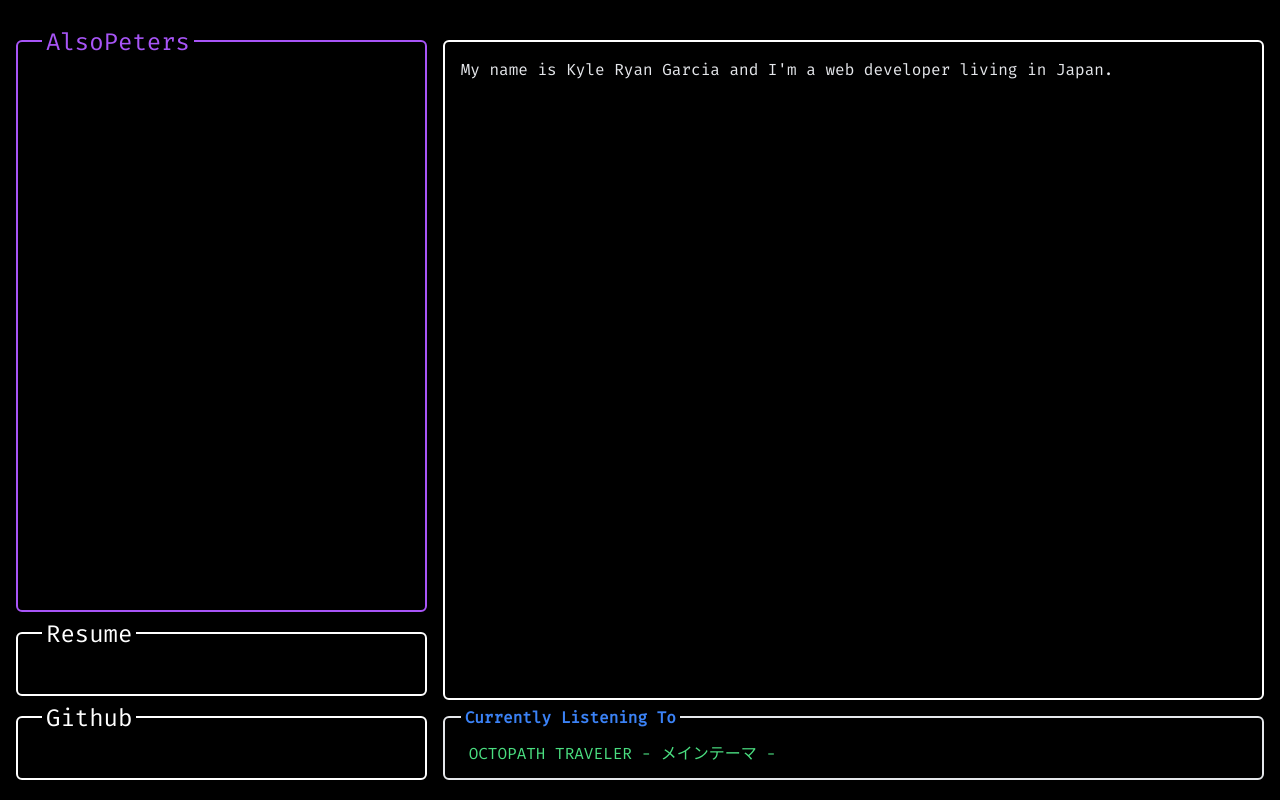
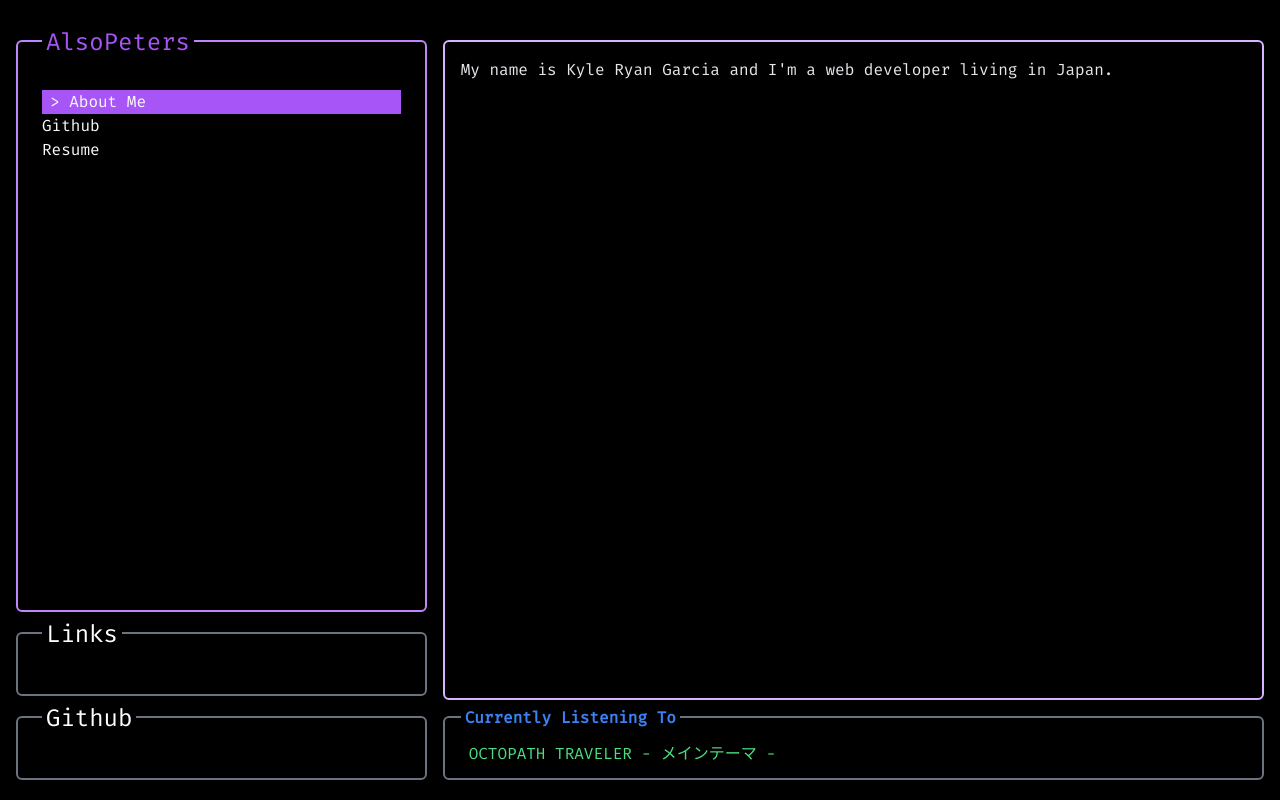
Before and after one commit to AlsoPeters/AlsoPeters-dev, a Next.js app: page / in a window 1280 px wide. Built offline with nearby package versions, Linux system fonts and the light colour scheme.

Commit message:
added state functionality

```diff
--- a/pages/index.tsx
+++ b/pages/index.tsx
@@ -3,25 +3,47 @@ import React, { useState } from 'react';
 
 export default function Home() {
   const [alsoPetersSelected, setAlsoPetersSelected] = useState(true);
-  const [resumeSelected, setResumeSelected] = useState(false);
+  const [linksSelected, setLinksSelected] = useState(false);
   const [githubSelected, setGithubSelected] = useState(false);
+
+  const [aboutMe, setAboutMe] = useState(true);
+  const [github, setGithub] = useState(false);
+  const [resume, setResume] = useState(false);
 
   function selectAlsoPeters() {
     setAlsoPetersSelected(true);
-    setResumeSelected(false);
+    setLinksSelected(false);
     setGithubSelected(false);
   }
 
   function selectResume() {
     setAlsoPetersSelected(false);
-    setResumeSelected(true);
+    setLinksSelected(true);
     setGithubSelected(false);
   }
 
   function selectGithub() {
     setAlsoPetersSelected(false);
-    setResumeSelected(false);
+    setLinksSelected(false);
     setGithubSelected(true);
+  }
+
+  function clickAboutMe() {
+    setAboutMe(true);
+    setGithub(false);
+    setResume(false);
+  }
+
+  function clickGithub() {
+    setAboutMe(false);
+    setGithub(true);
+    setResume(false);
+  }
+
+  function clickLinks() {
+    setAboutMe(false);
+    setGithub(false);
+    setResume(true);
   }
 
   return (
@@ -35,8 +57,8 @@ export default function Home() {
           <div
             className={
               alsoPetersSelected === true
-                ? 'mb-1 border-2 text-purple-500 border-purple-500 rounded-md grow'
-                : 'mb-1 border-2 text-white border-white rounded-md flex-none'
+                ? 'mb-1 border-2 text-purple-500 border-purple-400 rounded-md grow'
+                : 'mb-1 border-2 text-white border-gray-500 rounded-md flex-none'
             }
           >
             <div
@@ -45,28 +67,52 @@ export default function Home() {
             >
               AlsoPeters
             </div>
+            {alsoPetersSelected === true ? (
+              <ul className='px-6 text-gray-50'>
+                <li
+                  className={aboutMe === true ? 'bg-purple-500 pl-2' : <></>}
+                  onClick={clickAboutMe}
+                >
+                  {aboutMe === true ? '> About Me' : 'About Me'}
+                </li>
+                <li
+                  className={github === true ? 'bg-purple-500 pl-2' : <></>}
+                  onClick={clickGithub}
+                >
+                  {github === true ? '> Github' : 'Github'}
+                </li>
+                <li
+                  className={resume === true ? 'bg-purple-500 pl-2' : <></>}
+                  onClick={clickLinks}
+                >
+                  {resume === true ? '> Resume' : 'Resume'}
+                </li>
+              </ul>
+            ) : (
+              <></>
+            )}
           </div>
 
           <div
             className={
-              resumeSelected === true
-                ? 'mb-1 border-2 text-purple-500 border-purple-500 rounded-md grow mt-4'
-                : 'mb-1 border-2 h-16 text-white border-white rounded-md flex-none mt-4'
+              linksSelected === true
+                ? 'mb-1 border-2 text-purple-500 border-purple-400 rounded-md grow mt-4'
+                : 'mb-1 border-2 h-16 text-white border-gray-500 rounded-md flex-none mt-4'
             }
           >
             <div
               onClick={selectResume}
               className='px-1 ml-6 text-2xl text-center -translate-y-4 bg-black select-none max-w-fit hover:cursor-pointer '
             >
-              Resume
+              Links
             </div>
           </div>
 
           <div
             className={
               githubSelected === true
-                ? 'mb-1 border-2 text-purple-500 border-purple-500 rounded-md grow mt-4'
-                : 'mb-1 border-2 h-16 text-white border-white rounded-md flex-none mt-4'
+                ? 'mb-1 border-2 text-purple-500 border-purple-300 rounded-md grow mt-4'
+                : 'mb-1 border-2 h-16 text-white border-gray-500 rounded-md flex-none mt-4'
             }
           >
             <div
@@ -79,14 +125,14 @@ export default function Home() {
         </div>
 
         <div className='flex flex-col w-2/3 ml-2 '>
-          <div className='border-2 border-white rounded-md grow'>
+          <div className='border-2 border-purple-300 rounded-md grow'>
             <p className='p-4 text-gray-200'>
               {' '}
               My name is Kyle Ryan Garcia and I'm a web developer living in
               Japan.
             </p>
           </div>
-          <div className='flex-none h-16 mt-4 mb-1 border-2 rounded-md border-grey-500'>
+          <div className='flex-none h-16 mt-4 mb-1 border-2 border-gray-500 rounded-md'>
             <div className='px-1 ml-4 font-bold text-blue-500 -translate-y-3 bg-black max-w-fit'>
               Currently Listening To
             </div>
```
